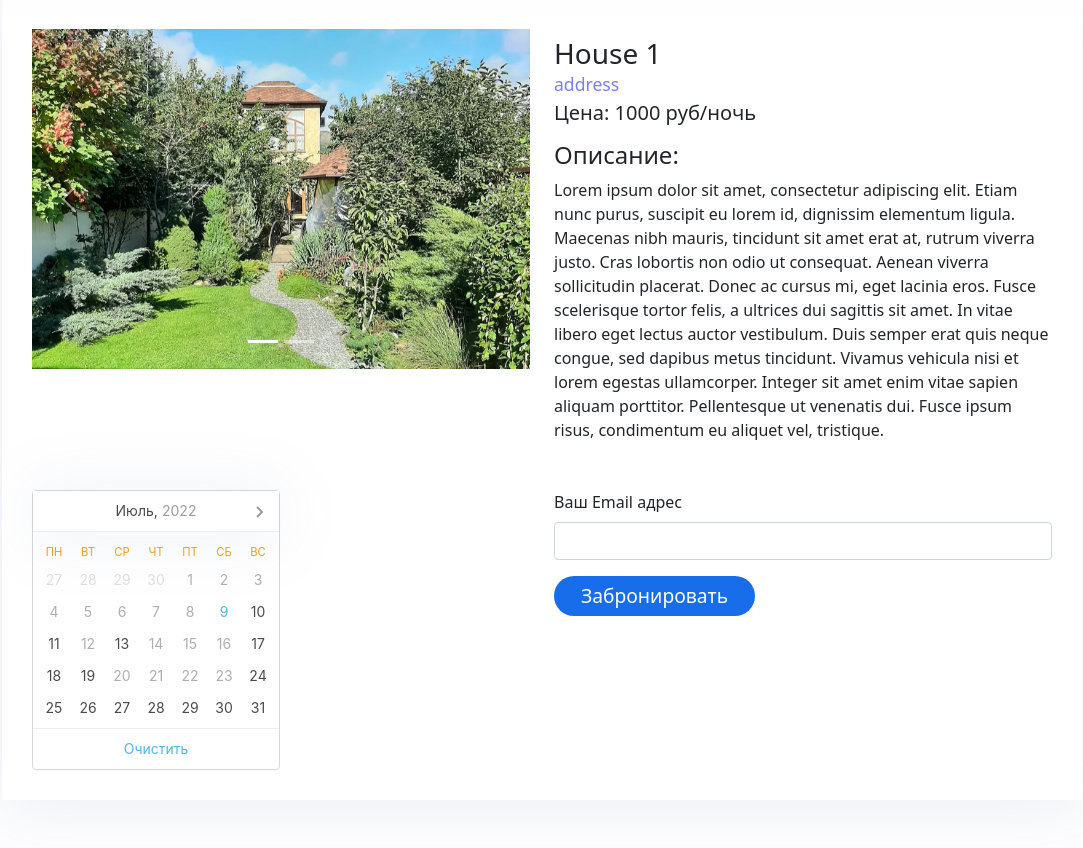
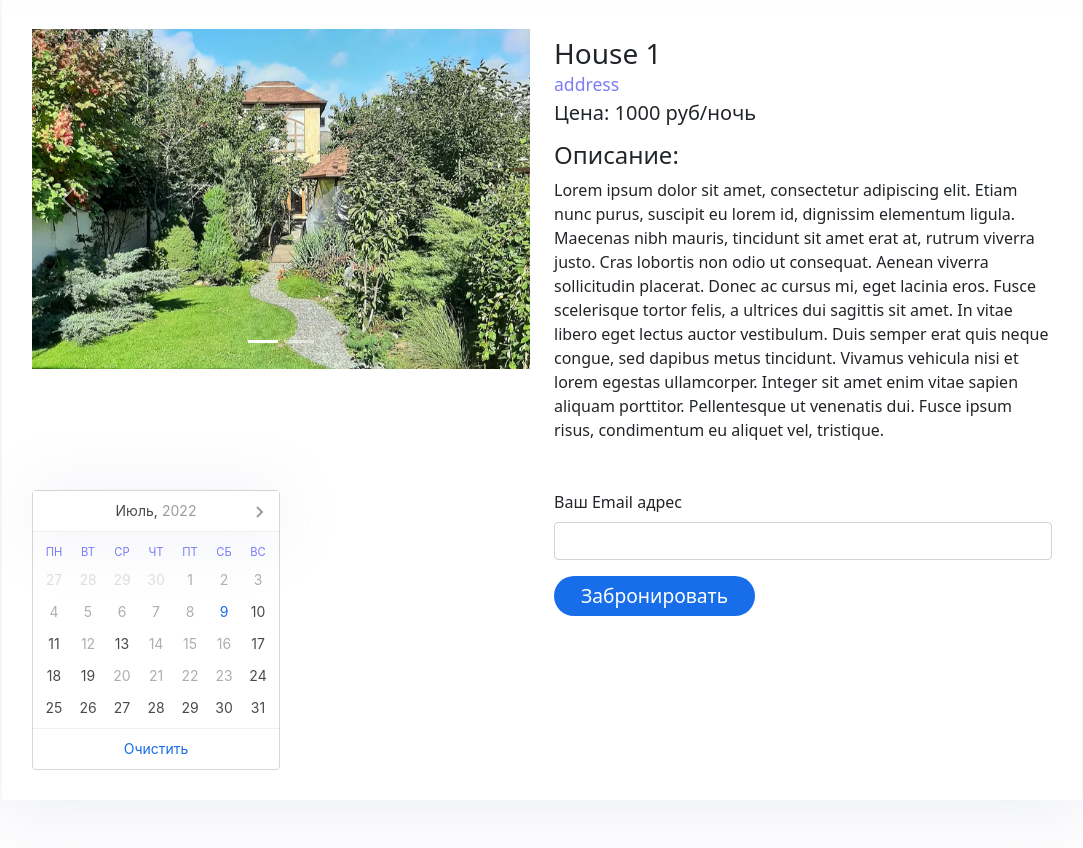
Before and after one commit to SerPan23/MAYLY, a Django app: page /advertisement/2/ in a window 1280 px wide. Shown: the part 119-967 px from the top of the page, without its empty margins (98-1181 px from the left). Run offline with Django 4.2, Linux system fonts and the light colour scheme; data comes from the database, SQL or seed files in the repository; both versions use the stored data as it was after the commit; some libraries are stand-ins or nearby versions.

Commit message:
MAYLY-25

```diff
--- a/landing/static/css/main_app/advertisement_page.css
+++ b/landing/static/css/main_app/advertisement_page.css
@@ -194,4 +194,21 @@ nav .dropdown-item {
   font-size: 1.1rem;
 }
 
+.air-datepicker-body--day-name {
+  color: #7A7DF5 !important;
+}
+
+.air-datepicker-button, .air-datepicker-cell.-day-.-current- {
+  color: #176DEA !important;
+}
+
+.air-datepicker-cell.-day-.-selected- {
+  background-color: #176DEA !important;
+  color: #ffffff !important;
+}
+
+.air-datepicker-cell.-in-range- {
+  background-color: rgba(23, 109, 234, 0.2) !important;
+}
+
 /*# sourceMappingURL=advertisement_page.css.map */
--- a/landing/static/css/main_app/advertisement_page.sass
+++ b/landing/static/css/main_app/advertisement_page.sass
@@ -16,3 +16,16 @@
   color: $purpleColor
   font-weight: 400
   font-size: 1.1rem
+
+.air-datepicker-body--day-name
+  color: $purpleColor !important
+
+.air-datepicker-button, .air-datepicker-cell.-day-.-current-
+  color: $linkColor !important
+
+.air-datepicker-cell.-day-.-selected-
+  background-color: $linkColor !important
+  color: $white !important
+
+.air-datepicker-cell.-in-range-
+  background-color: rgba($linkColor, .2) !important
```
Also changed, not shown: landing/db.sqlite3, 1 other file.
